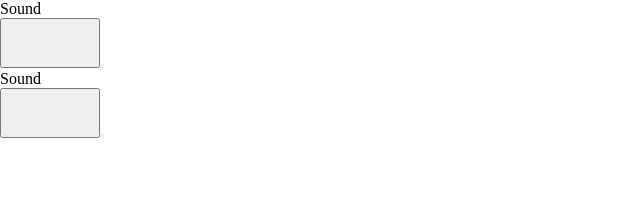
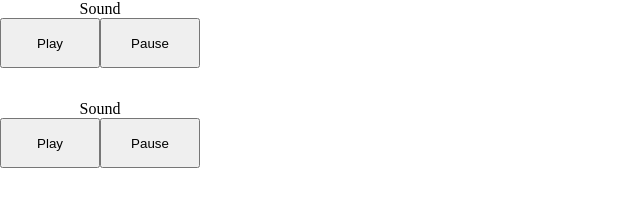
Before and after one commit to mrhl082024/soundboard, a plain HTML site: page index.html in a window 1280 px wide. Shown: the whole page, without its empty margins (0-640 px from the left). Drawn offline with Linux system fonts and the light colour scheme.

Commit message:
succesfully created buttons for each mp3.file not sure if they play sound yet

```diff
--- a/index.js
+++ b/index.js
@@ -4,24 +4,29 @@ const audioArray = ["/home/laheromi/Desktop/vscode/javascript/soundboard/sounds/
 
 function createSoundBtn(){
     for (let i = 0; i < audioArray.length; i++) {
+        const soundCard = document.createElement("div");
+        soundCard.id = "sound-card";
         const title = document.createElement("p")
         title.textContent = "Sound";
         title.id = "title";
         const playBtn =document.createElement("button");
         playBtn.src = i;
-        playBtn.id = "play-btn"
+        playBtn.id = "play-btn";
+        playBtn.textContent = "Play";
         const pauseBtn = document.createElement("button");
         pauseBtn.src = i;
-        pauseBtn.id = "pause-btn"
+        pauseBtn.id = "pause-btn";
+        pauseBtn.textContent = "Pause";
         playBtn.addEventListener("click", () => {
 
         });
         pauseBtn.addEventListener("click", () => {
 
         } );
-        container.appendChild(title)
-        container.appendChild(playBtn)
-        container.appendChild(pauseBtn)
+        soundCard.appendChild(title);
+        soundCard.appendChild(playBtn);
+        soundCard.appendChild(pauseBtn);
+        container.appendChild(soundCard)
     }
 }
 createSoundBtn()
--- a/style.css
+++ b/style.css
@@ -3,8 +3,18 @@
     padding: 0;
     box-sizing: 0;
 }
-
+#sound-card{
+    width: 200px;
+    height: 100px;
+}
+#title{
+    text-align: center;
+}
 #play-btn{
     width: 100px;
     height: 50px;
 }
+#pause-btn{
+    width: 100px;
+    height: 50px;
+}
```
